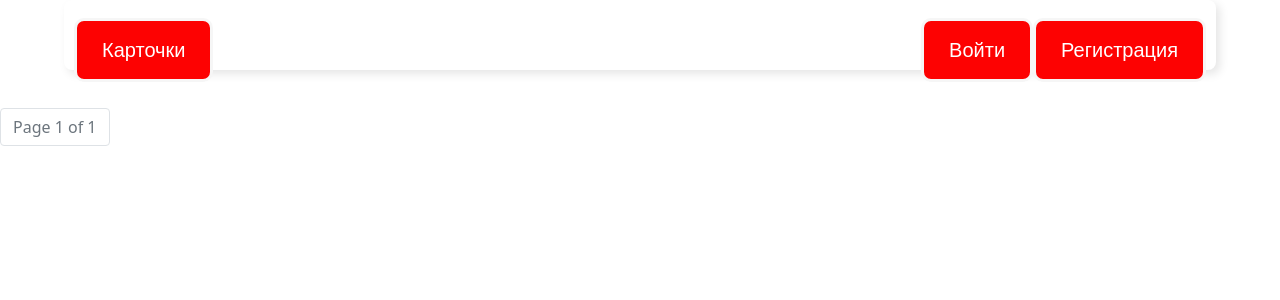
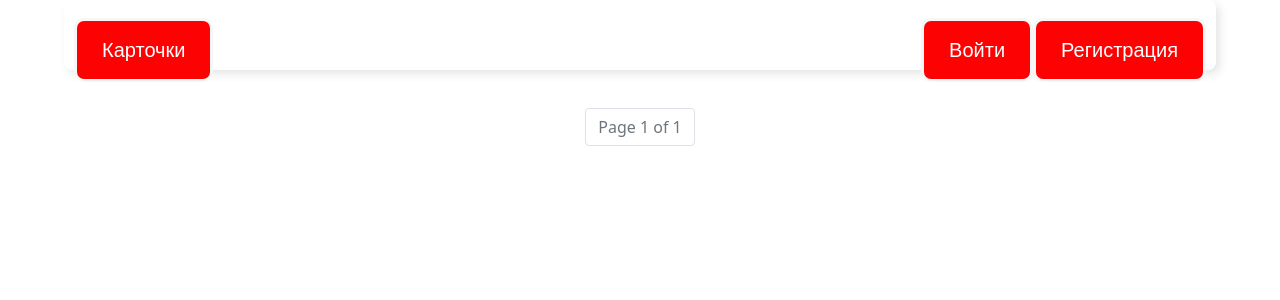
Before and after one commit to nazaroviktor2/michelin-dictator, a Django app: page / in a window 1280 px wide. Shown: the top 300 px of the page. Run offline with Django 4.2, Linux system fonts and the light colour scheme; data that the repository does not hold is empty.

Commit message:
new paginator 2.0

```diff
--- a/michelinDictator/templates/index.html
+++ b/michelinDictator/templates/index.html
@@ -78,7 +78,7 @@
 
     {% endfor %}
     <nav aria-label="Page navigation example">
-      <ul class="pagination">
+      <ul class="pagination justify-content-center">
         {% if cards.has_previous %}
         <li class="page-item">
           <a href="?page={{ cards.previous_page_number }}" class="page-link">Previous</a>
```
